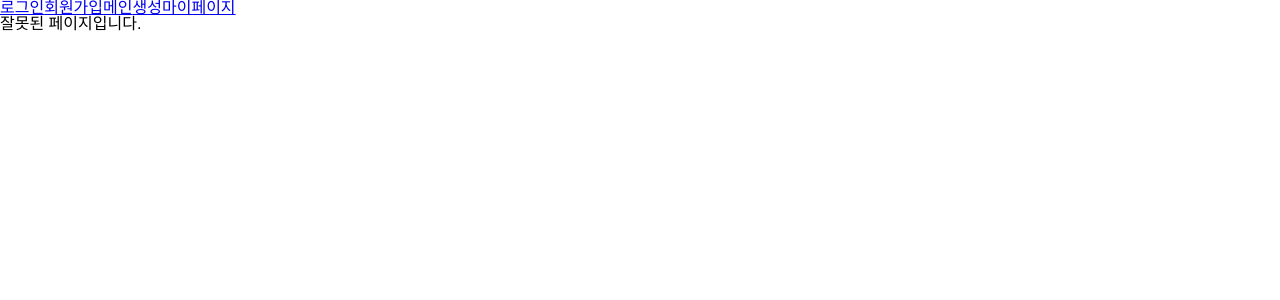
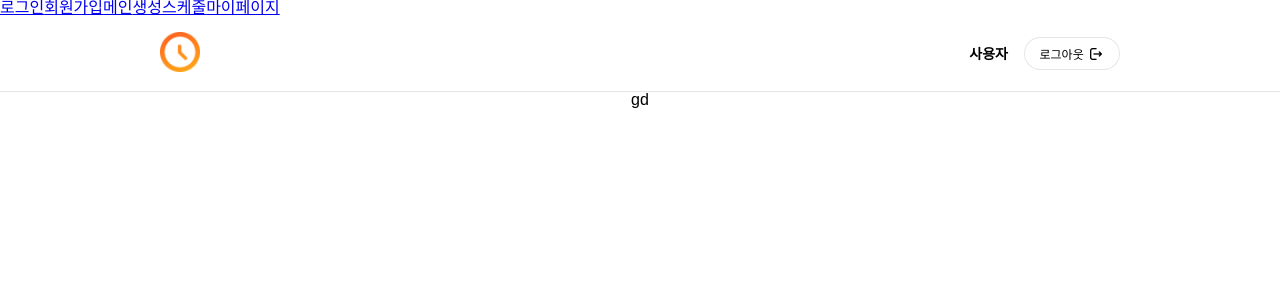
Before and after one commit to moimoimoimoim/frontend, a React (Vite) app: page /schedule in a window 1280 px wide. Shown: the top 300 px of the page. Built offline with nearby package versions, Linux system fonts and the light colour scheme; a web font is replaced by a local one.

Commit message:
스케줄 선택 페이지 생성

```diff
--- a/src/App.jsx
+++ b/src/App.jsx
@@ -9,6 +9,7 @@ import LoginPage from "./pages/LoginPage";
 import SignUpPage from "./pages/SignUpPage";
 import MainPage from "./pages/MainPage";
 import CreatePage from "./pages/CreatePage";
+import SchedulePage from "./pages/SchedulePage";
 import MyPage from "./pages/MyPage";
 import NotFound from "./pages/NotFound";
 
@@ -28,6 +29,7 @@ function App() {
         <Link to="/signup">회원가입</Link>
         <Link to="/main">메인</Link>
         <Link to="/create">생성</Link>
+        <Link to="/schedule">스케줄</Link>
         <Link to="/mypage">마이페이지</Link>
       </nav>
 
@@ -37,6 +39,7 @@ function App() {
           <Route path="/signup" element={<SignUpPage />} />
           <Route path="/main" element={<MainPage />} />
           <Route path="/create" element={<CreatePage />} />
+          <Route path="/schedule" element={<SchedulePage />} />
           <Route path="/mypage" element={<MyPage />} />
 
           {/* 메인페이지에서 사이드바를 통한 라우트 */}
--- /dev/null
+++ b/src/pages/SchedulePage.jsx
@@ -0,0 +1,7 @@
+import { useState } from "react";
+
+const SchedulePage = () => {
+  return <div>gd</div>;
+};
+
+export default SchedulePage;
```
